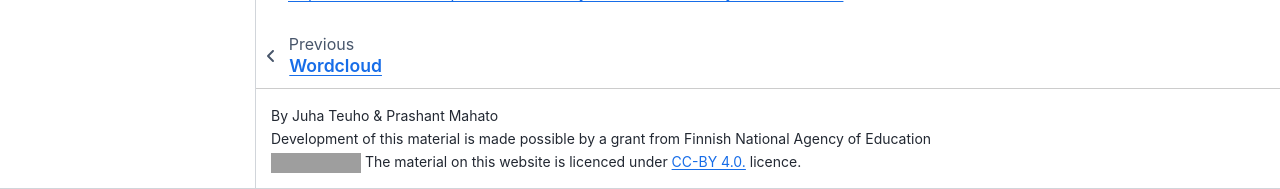
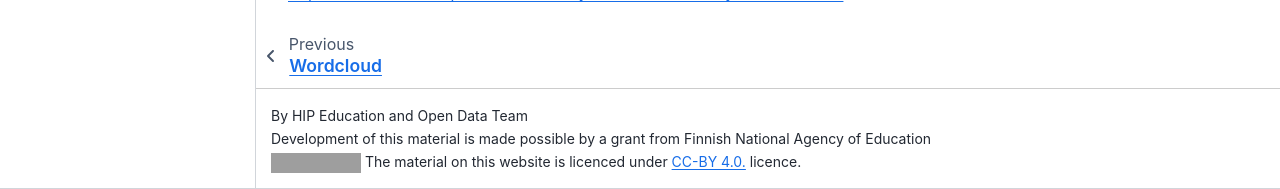
Before and after one commit to veeemiju/Languages, a Jupyter Book: the page built from content/exercises/text_classification.ipynb, in a window 1280 px wide and 900 px high, scrolled down 3228 px. Shown: the part 711-900 px from the top of the window. Built offline with Jupyter Book 1.0.4 settings and Sphinx 7.4.7 and the Sphinx Book theme 1.1.4, drawn with Linux system fonts in a browser that asks for light colours; grey boxes are pictures that could not be loaded.

Commit message:
Update config

```diff
--- a/content/_config.yml
+++ b/content/_config.yml
@@ -6,7 +6,7 @@
 #######################################################################################
 # Book settings
 title                       : Languages  # The title of the book. Will be placed in the left navbar.
-author                      : Juha Teuho & Prashant Mahato  # The author of the book
+author                      : HIP Education and Open Data Team  # The author of the book
 copyright                   : "2021"  # Copyright year to be placed in the footer
 logo                        : images/logo.png  # A path to the book logo
 # Patterns to skip when building the book. Can be glob-style (e.g. "*skip.ipynb")
```
